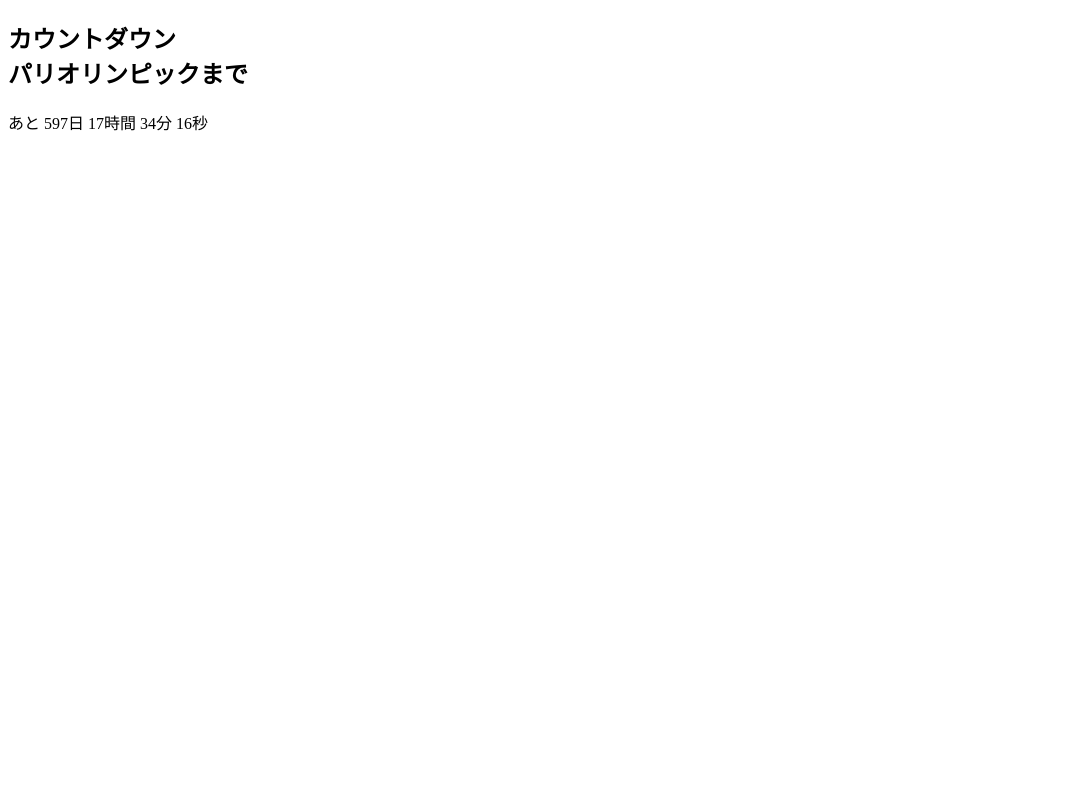
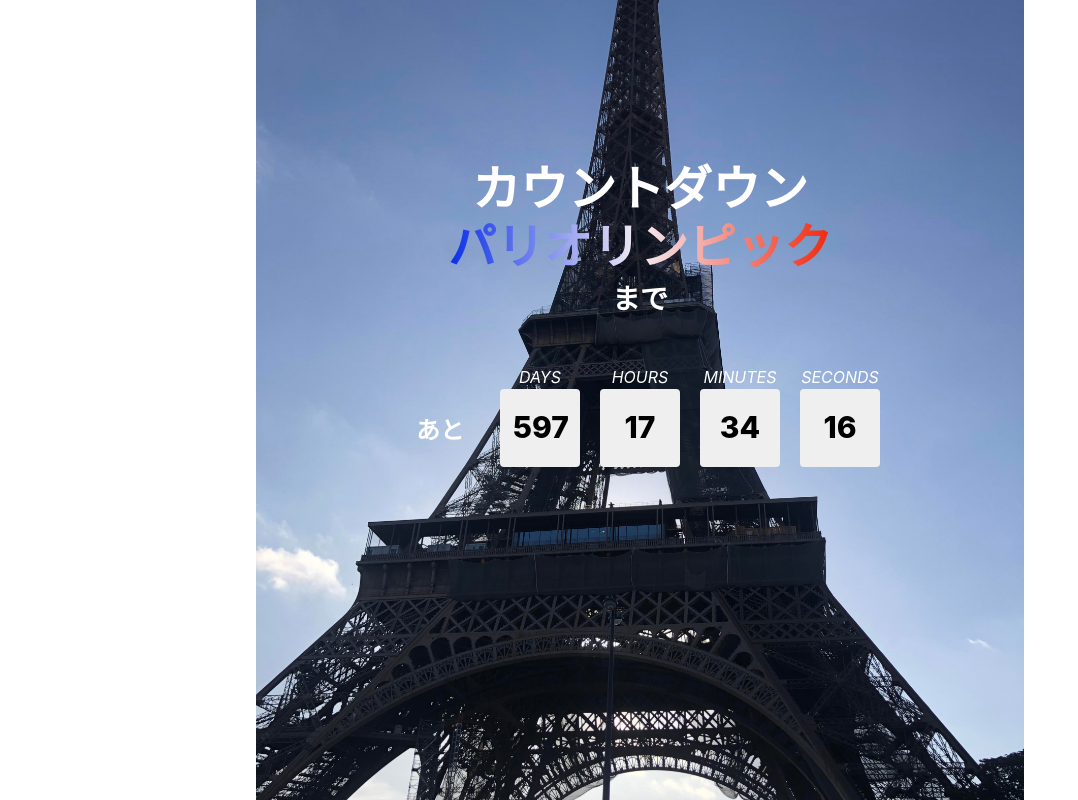
Before and after one commit to chikako82/Javascript_App, a plain HTML site: page JS_CountDown/index.html in a window 1280 px wide. Shown: the whole page, without its empty margins (0-1078 px from the left). Drawn offline with nearby package versions, Linux system fonts and the light colour scheme.

Commit message:
CSS追加

```diff
--- a/JS_CountDown/index.html
+++ b/JS_CountDown/index.html
@@ -4,17 +4,36 @@
     <meta charset="UTF-8">
     <meta http-equiv="X-UA-Compatible" content="IE=edge">
     <meta name="viewport" content="width=device-width, initial-scale=1.0">
+
+    <!-- Bootstrap CSS -->
+    <link rel="stylesheet" href="https://cdn.jsdelivr.net/npm/bootstrap@4.1.3/dist/css/bootstrap.min.css" integrity="sha384-MCw98/SFnGE8fJT3GXwEOngsV7Zt27NXFoaoApmYm81iuXoPkFOJwJ8ERdknLPMO" crossorigin="anonymous">
+    <link href="./style.css" rel="stylesheet">
+
     <title>Countdown</title>
 </head>
 <body>
     <section>
-        <h2><span>カウントダウン</span><br>パリオリンピックまで</h2>
-        <p class="timer">あと
-            <span id="day"></span>日
-            <span id="hour"></span>時間
-            <span id="min"></span>分
-            <span id="sec"></span>秒
-        </p>
+        <h1>カウントダウン<br><span class="gradation">パリオリンピック</span></h1>
+        <h3>まで</h3>
+        <div class="timer">
+            <div class="timer-box text">あと</div>
+            <div class="timer-box">
+                <div class="timer-text">DAYS</div>
+                <button id="day" class="btn timer-card"></button>
+            </div>
+            <div class="timer-box">
+                <div class="timer-text">HOURS</div>
+                <button id="hour" class="btn timer-card"></button>
+            </div>
+            <div class="timer-box">
+                <div class="timer-text">MINUTES</div>
+                <button id="min" class="btn timer-card"></button>
+            </div>
+            <div class="timer-box">
+                <div class="timer-text">SECONDS</div>
+                <button id="sec" class="btn timer-card"></button>
+            </div>
+        </div>
     </section>
 
     <script>
@@ -42,7 +61,7 @@
         const counter = countdown(goal);
         document.getElementById('day').textContent = counter[0];
         document.getElementById('hour').textContent = counter[1];
-        // 分と秒は1桁の際、頭に0をつける
+        // 分と秒は常に２桁で表示する（1桁の際は頭に0をつける）
         document.getElementById('min').textContent = String(counter[2]).padStart(2, '0');
         document.getElementById('sec').textContent = String(counter[3]).padStart(2, '0');
         refresh();
--- /dev/null
+++ b/JS_CountDown/style.css
@@ -0,0 +1,58 @@
+body {
+    min-height: 100vh;
+    background-image: url(./unnamed-2.jpg);
+    background-size: 60%;
+    background-repeat: no-repeat;
+    background-position: center;
+}
+
+section {
+    padding-top: 10rem;
+    color: white;
+    text-align: center;
+}
+
+h1 {
+    font-weight: bold;
+    font-size: 48px;
+}
+
+h3 {
+    font-weight: bold;
+}
+
+.gradation {
+    background: linear-gradient(90deg, #092ee9, #f4ecf3 50%, #f3260b);
+    background: -webkit-linear-gradient(0deg, #092ee9, #f4ecf3 50%, #f3260b);
+    -webkit-background-clip: text;
+    -webkit-text-fill-color: transparent;
+}
+
+.timer {
+    margin-top: 3rem;
+    display: flex;
+    justify-content: center;
+}
+
+.timer-box {
+    width: 100px;
+    height: 100px;
+}
+.timer-text {
+    font-style: italic;
+    font-size: 16px;
+}
+
+.timer-card {
+    width: 80%;
+    height: 78%;
+    font-weight: 800;
+    font-size: 30px;
+}
+
+.text {
+    padding-top: 3rem;
+    text-align: center;
+    font-weight: bold;
+    font-size: 24px;
+}
```
Also changed, not shown: JS_CountDown/unnamed-2.jpg (added).
